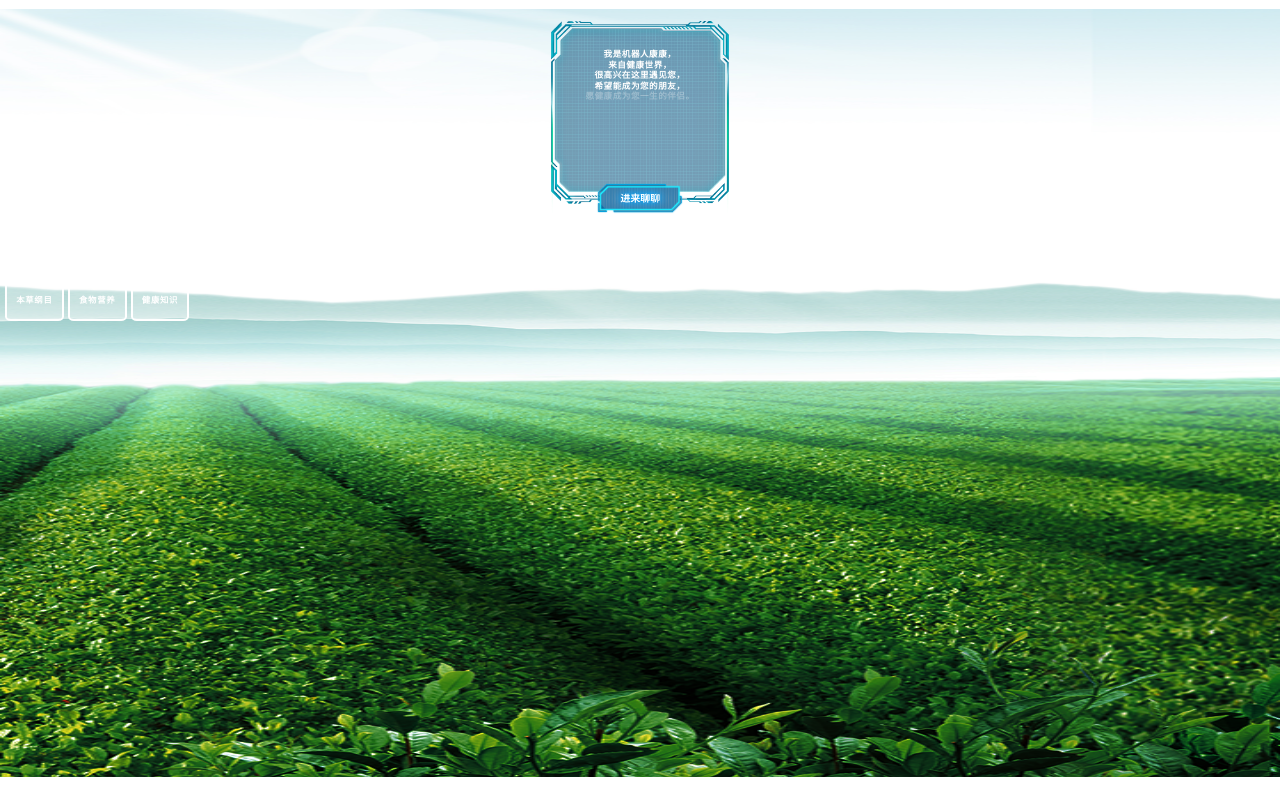
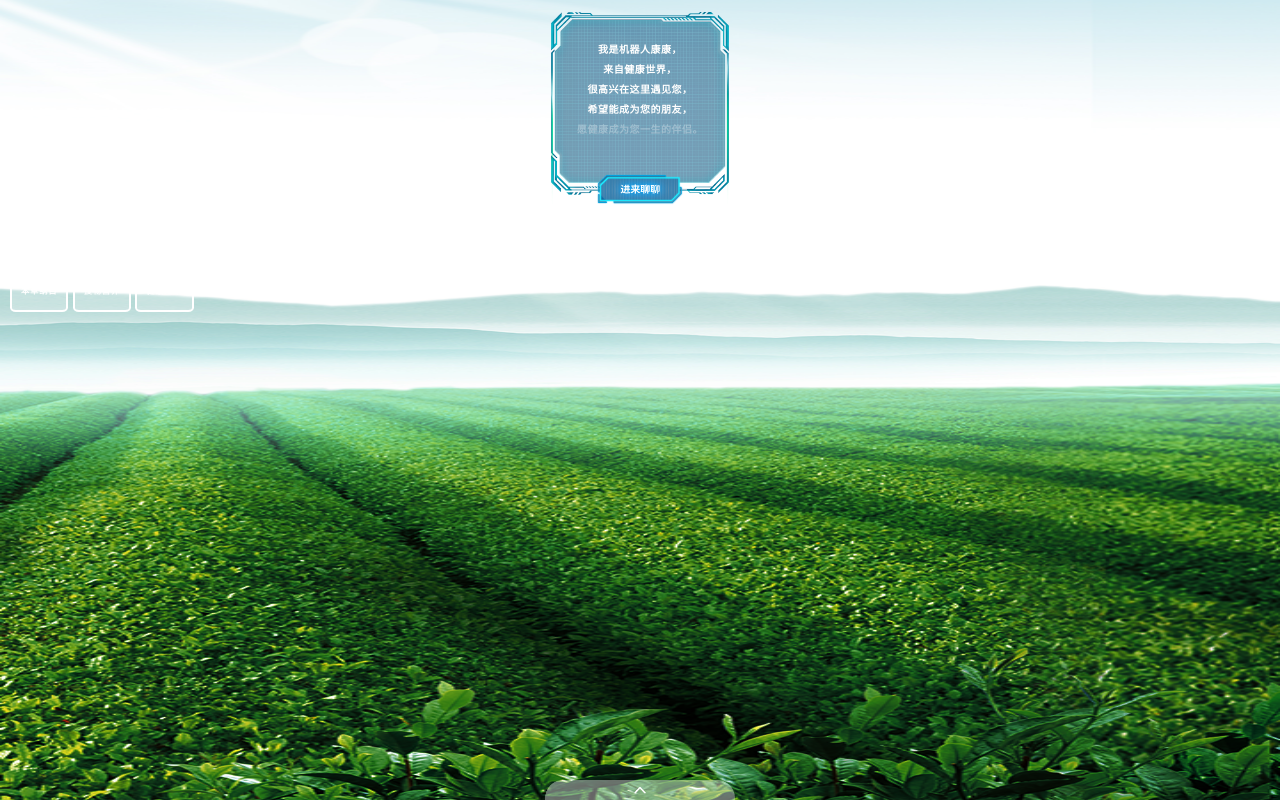
Before and after one commit to weipengmao/customer, a Vue app: page /me in a window 1280 px wide. Built offline with nearby package versions, Linux system fonts and the light colour scheme.

Commit message:
修改了首页的样式

```diff
--- a/src/components/index.vue
+++ b/src/components/index.vue
@@ -66,21 +66,21 @@ export default {
 
 #body{
   width:100%;
-  height:96vh;
+  height:100vh;
   box-sizing: border-box;
     background:url(../assets/bgimg.png) center center no-repeat;
-  background-size:100% 96vh;
+  background-size:100% 100vh;
 }
 .top{
   width:9rem;height:9rem;
-  margin:0.5rem auto;margin-top:0.45rem;margin-bottom:0;
+  margin:0 auto;margin-bottom:0;
   padding-top:2rem;
   background:url(../assets/timg.png) center no-repeat;
   background-size:100%;
   position:relative;
 }
 .top .word{
-  font-size:0.43rem;color:white;padding:0.05rem 0;
+  font-size:0.5rem;color:white;padding:0.25rem 0;
   font-weight: bold;
   letter-spacing: 0.025rem;
   transition:all 0.5s;
@@ -94,10 +94,10 @@ export default {
   width:10rem;
   }
   .nav .box{
-    width:9.5rem;margin:0 auto;
+    width:100%;margin:0 auto;margin-left:0.5rem;
   }
 .button{
-  width:2.2333rem;height:1rem;text-align: center;line-height: 1rem;color:white;
+  width:2.22rem;height:1rem;text-align: center;line-height: 1rem;color:white;
   font-size:0.42rem;border:2px solid #fff;
   display:inline-block;float:left;margin:0.1rem 0;
   margin-right:0.21rem;
@@ -113,6 +113,6 @@ export default {
   width:100%;height:1rem;position:fixed;bottom:0;
 }
 .bottom img{
-  width:9.5rem;height:1rem;margin-right:0.4rem;
+  width:9.5rem;height:1rem;
 }
 </style>
```
